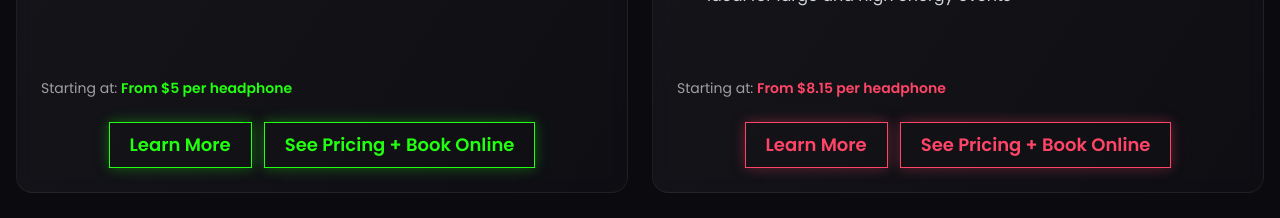
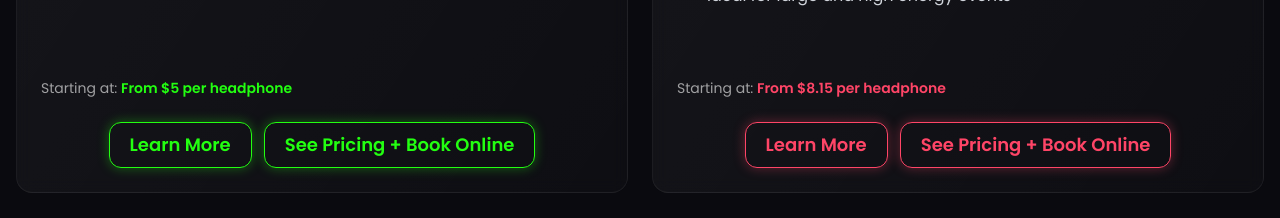
Before and after one commit to juancabrera0513/gloeventco-v2, a React (Vite) app: page /services in a window 1280 px wide. Shown: the part 1200-1418 px from the top of the page. Built offline with nearby package versions, Linux system fonts and the light colour scheme; a web font is replaced by a local one.

Commit message:
updated button forms

```diff
--- a/src/components/ServicesExtras.jsx
+++ b/src/components/ServicesExtras.jsx
@@ -232,10 +232,11 @@ export default function ServicesExtras({
             </div>
           </div>
 
-      <div className="mt-10 flex flex-col items-center gap-3">
+          <div className="mt-10 flex flex-col sm:flex-row items-center justify-center gap-3 w-full">
   <PricingGlowButton
     href={BOOK_BASE}
     className="
+      w-full sm:w-auto
       !text-[var(--color-neon-red)]
       !border !border-[var(--color-neon-red)]
       bg-transparent
@@ -250,6 +251,7 @@ export default function ServicesExtras({
   <CtaLink
     href={connectHref}
     className="
+      w-full sm:w-auto
       inline-flex items-center justify-center
       px-4 py-1.5 md:px-6 md:py-2
       text-base md:text-lg
@@ -267,6 +269,7 @@ export default function ServicesExtras({
     Connect with Our Team
   </CtaLink>
 </div>
+
 
         </div>
       </section>
--- a/src/pages/About.jsx
+++ b/src/pages/About.jsx
@@ -23,11 +23,11 @@ export default function About() {
   // ✅ Buttons (same system you’ve been using)
   const glowBtnBase = `
   inline-flex items-center justify-center
-    px-4 py-1.5 md:px-6 md:py-2
+  px-5 py-2
   text-base md:text-lg
   font-body font-semibold
   tracking-normal
-    rounded-none
+  rounded-xl
   bg-transparent
   border
   hover:bg-white/5
@@ -37,6 +37,7 @@ export default function About() {
   whitespace-normal
   break-words
 `;
+
 
   // ✅ Pricing button (RED)
   const glowBtnPink =
--- a/src/pages/PhotoBooth.jsx
+++ b/src/pages/PhotoBooth.jsx
@@ -69,11 +69,11 @@ export default function PhotoBooth() {
   // =========================
   const glowBtnBase = `
   inline-flex items-center justify-center
-    px-4 py-1.5 md:px-5 md:py-2
+  px-5 py-2
   text-base md:text-lg
   font-body font-semibold
   tracking-normal
-    rounded-none
+  rounded-xl
   bg-transparent
   border
   hover:bg-white/5
@@ -83,6 +83,7 @@ export default function PhotoBooth() {
   whitespace-normal
   break-words
 `;
+
 
   const glowBtnMint =
     glowBtnBase +
--- a/src/pages/Services.jsx
+++ b/src/pages/Services.jsx
@@ -43,17 +43,18 @@ export default function Services() {
   // Button base (keep original visual sizing)
   const glowBtnBase = `
   inline-flex items-center justify-center
-    px-4 py-1.5 md:px-5 md:py-2
+  px-5 py-2
   text-base md:text-lg
   font-body font-semibold
   tracking-normal
-    rounded-none
+  rounded-xl
   bg-transparent
   border
   hover:bg-white/5
   transition-[box-shadow,background-color,transform] duration-200
   min-h-[44px]
 `;
+
 
   const glowBtnMint =
     glowBtnBase +
--- a/src/pages/SilentDisco.jsx
+++ b/src/pages/SilentDisco.jsx
@@ -32,11 +32,11 @@ export default function SilentDisco() {
   // ✅ Buttons (prevent overflow + allow wrapping)
   const glowBtnBase = `
   inline-flex items-center justify-center
-    px-4 py-1.5 md:px-5 md:py-2
+  px-5 py-2
   text-base md:text-lg
   font-body font-semibold
   tracking-normal
-    rounded-none
+  rounded-xl
   bg-transparent
   border
   hover:bg-white/5
@@ -46,6 +46,7 @@ export default function SilentDisco() {
   whitespace-normal
   break-words
 `;
+
 
   // ✅ Connect button (GREEN)
   const glowBtnMint =
```
Lines whose indentation alone changed are shown as unchanged.
